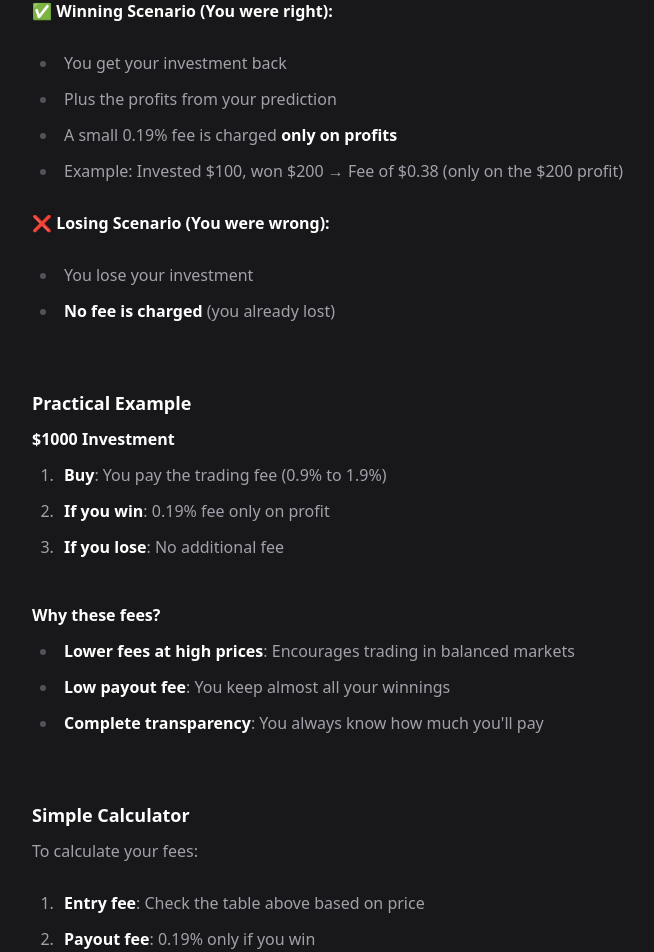
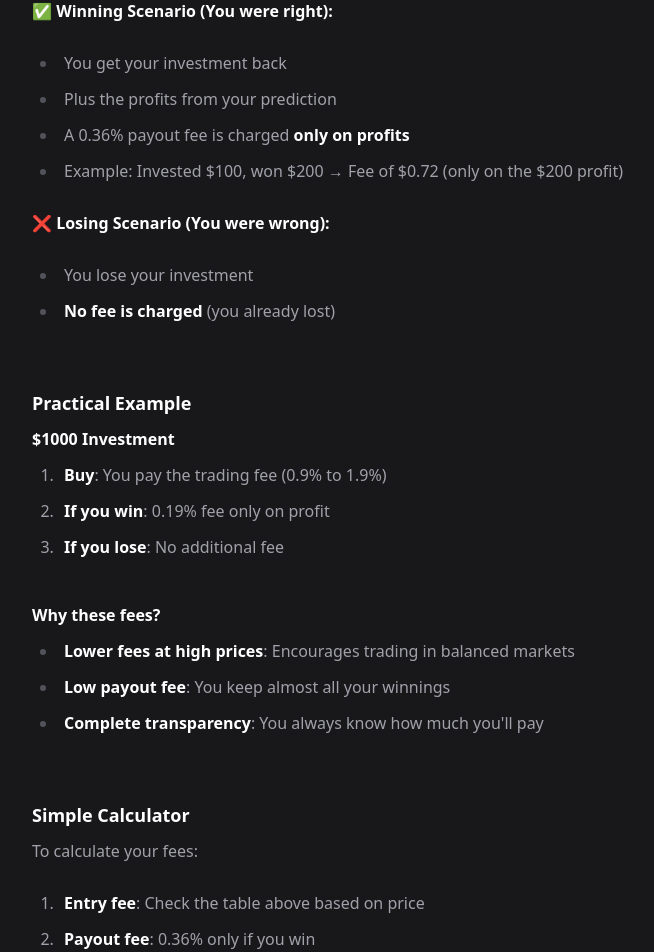
Before and after one commit to triadxyz/docs, a Next.js app: page /fees in a window 1280 px wide. Shown: the part 2720-3672 px from the top of the page, without its empty margins (320-974 px from the left). Built offline with nearby package versions, Linux system fonts and the light colour scheme.

Commit message:
update fee

```diff
--- a/src/pages/fees.mdx
+++ b/src/pages/fees.mdx
@@ -34,8 +34,8 @@ This table shows exactly how much you pay in fees for each entry price:
 **✅ Winning Scenario (You were right):**
 - You get your investment back
 - Plus the profits from your prediction
-- A small 0.19% fee is charged **only on profits**
-- Example: Invested $100, won $200 → Fee of $0.38 (only on the $200 profit)
+- A 0.36% payout fee is charged **only on profits**
+- Example: Invested $100, won $200 → Fee of $0.72 (only on the $200 profit)
 
 **❌ Losing Scenario (You were wrong):**
 - You lose your investment
@@ -56,5 +56,5 @@ This table shows exactly how much you pay in fees for each entry price:
 ## Simple Calculator
 To calculate your fees:
 1. **Entry fee**: Check the table above based on price
-2. **Payout fee**: 0.19% only if you win
+2. **Payout fee**: 0.36% only if you win
 3. **Total**: Add both fees for total cost
```
